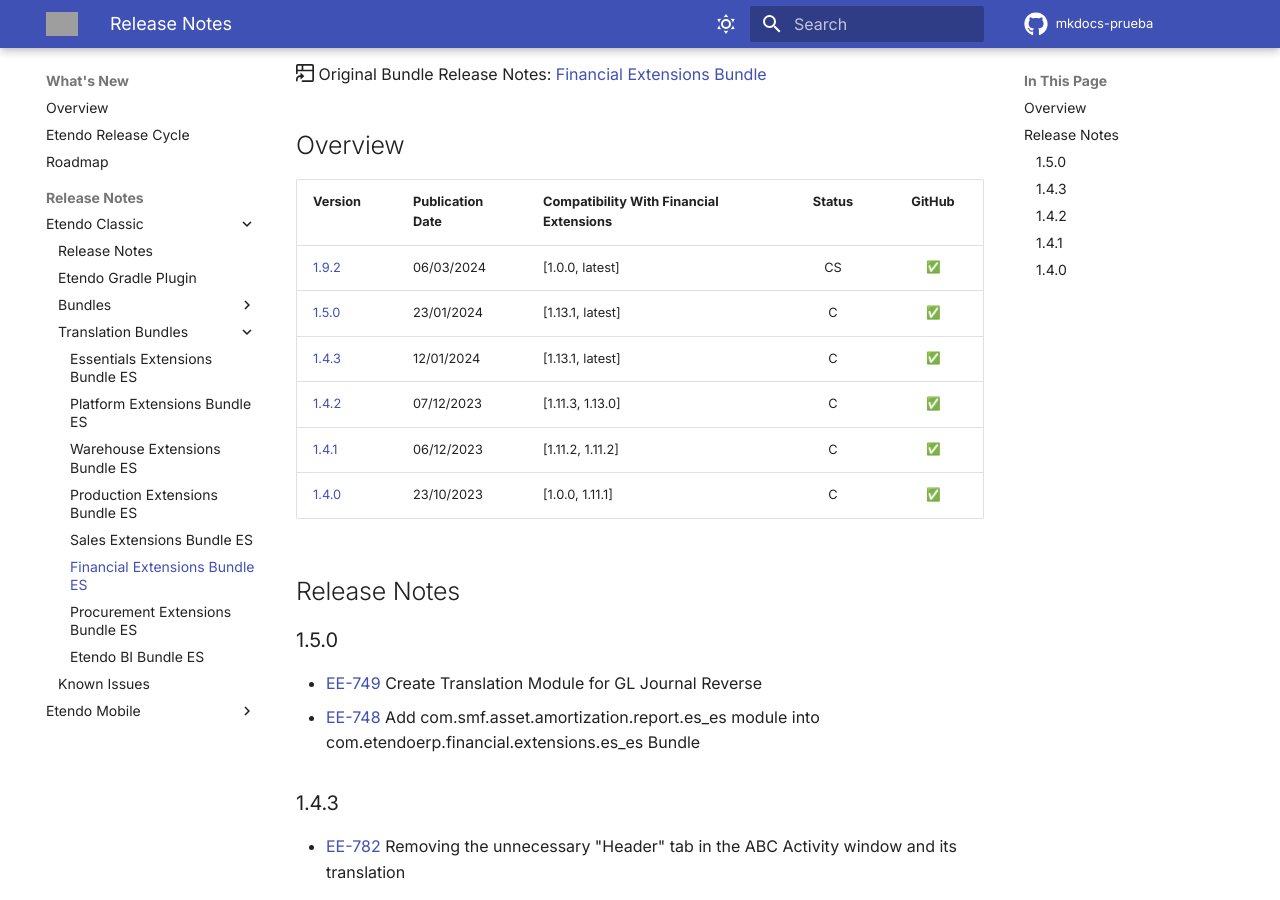
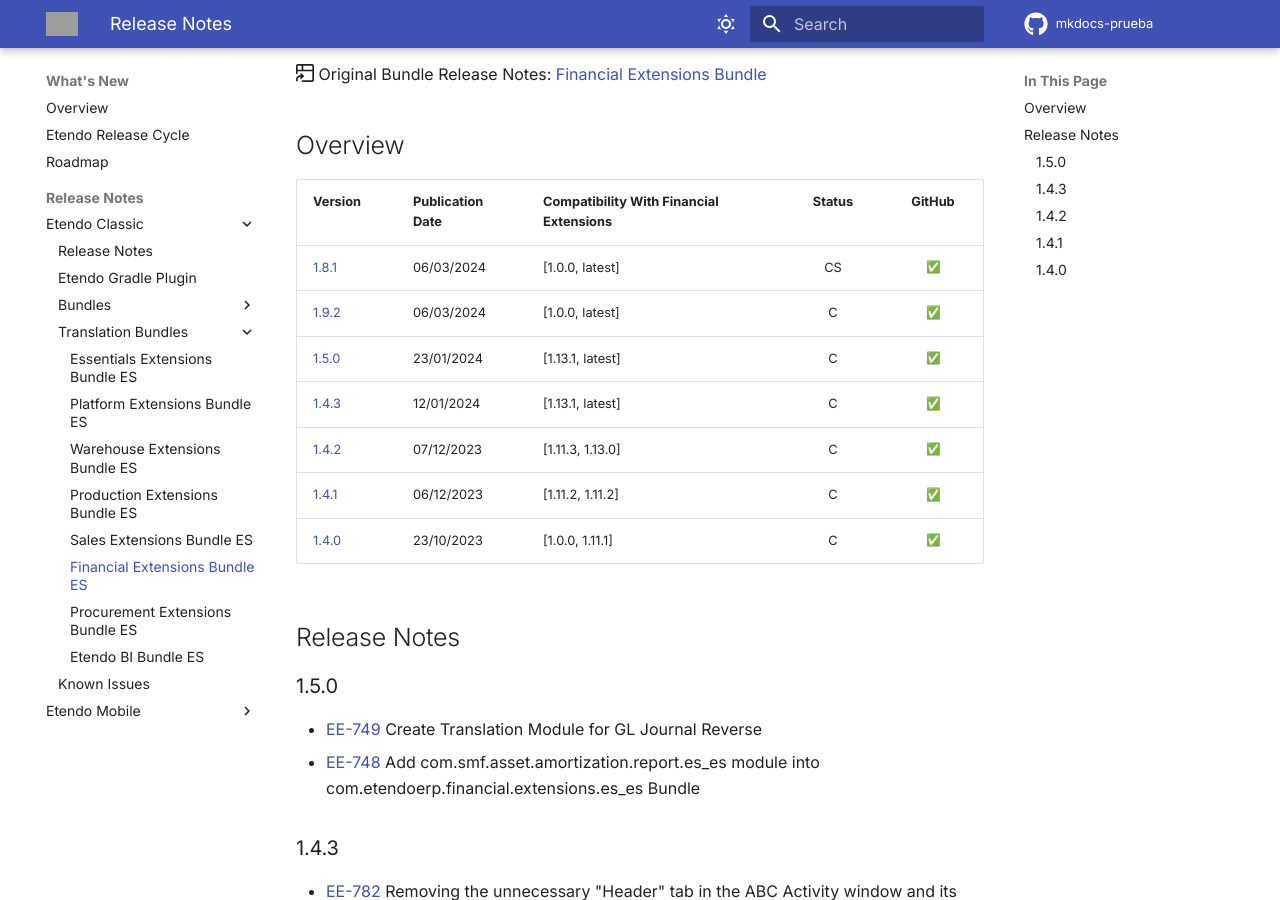
Before and after one commit to facumoyanosmf/mkdocs-prueba, an MkDocs documentation site: the page built from docs/whats-new/release-notes/etendo-classic/translation-bundles/financial-extensions-es_es/release-notes.md, in a window 1280 px wide and 900 px high, scrolled down 330 px. Built offline with MkDocs 1.6.1 and Material for MkDocs 9.7.7, drawn with Linux system fonts in a browser that asks for light colours; emoji names are drawn with the system emoji font; comment, search, counter and statistics services are not loaded; the version menu is left out; grey boxes are pictures that could not be loaded.

Commit message:
Add release notes for Version 1.8.1 :memo:

```diff
--- a/docs/whats-new/release-notes/etendo-classic/translation-bundles/financial-extensions-es_es/release-notes.md
+++ b/docs/whats-new/release-notes/etendo-classic/translation-bundles/financial-extensions-es_es/release-notes.md
@@ -18,7 +18,8 @@
 
 | Version | Publication Date | Compatibility With Financial Extensions | Status |		   GitHub		 |
 |	   ---		|		---		   |				   ---					 | :----: |		   :----:		 |
-| [1.9.2](https://github.com/facumoyanosmf/mkdocs-prueba/releases/tag/1.9.2){target="_blank"} | 06/03/2024 | [1.0.0, latest] | CS | :white_check_mark: |
+| [1.8.1](https://github.com/facumoyanosmf/mkdocs-prueba/releases/tag/1.8.1){target="_blank"} | 06/03/2024 | [1.0.0, latest] | CS | :white_check_mark: |
+| [1.9.2](https://github.com/facumoyanosmf/mkdocs-prueba/releases/tag/1.9.2){target="_blank"} | 06/03/2024 | [1.0.0, latest] | C | :white_check_mark: |
 | [1.5.0](#150) |	 23/01/2024	   |			 [1.13.1, latest]			 |	 C	  |  :white_check_mark:  |
 | [1.4.3](#143) |	 12/01/2024    |			 [1.13.1, latest]			 |	 C	  |  :white_check_mark:  |
 | [1.4.2](#142) |	 07/12/2023    |			 [1.11.3, 1.13.0]			 |	 C	  |  :white_check_mark:  |
```
